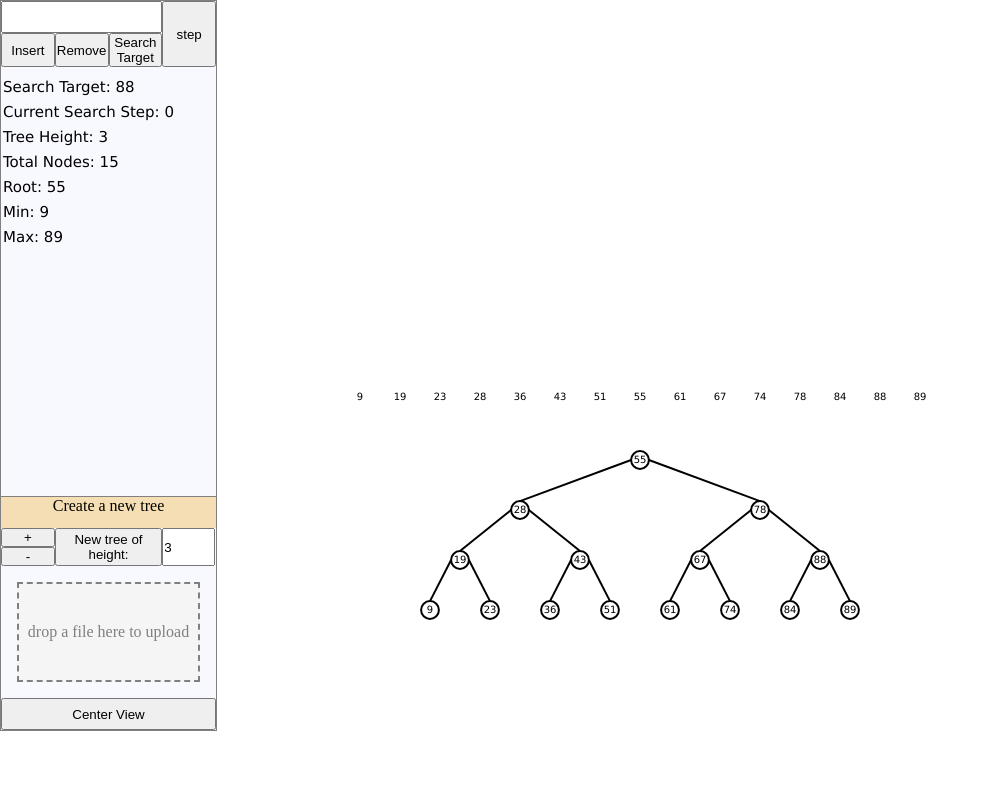
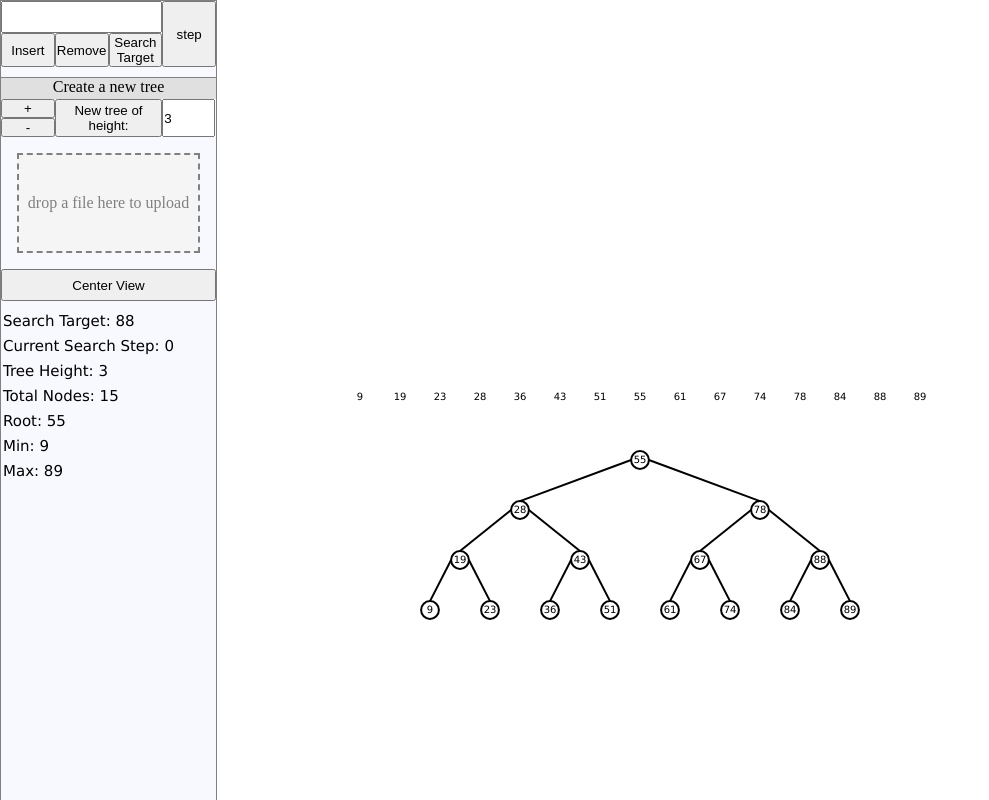
Before and after one commit to 8888/searchVisualizations, a website with bundled scripts: page index.html in a window 1280 px wide. Shown: the whole page, without its empty margins (0-989 px from the left). Built offline with nearby package versions, Linux system fonts and the light colour scheme.

Commit message:
resize side canvas
the side canvas stretches to the bottom of the screen on resize

```diff
--- a/index.css
+++ b/index.css
@@ -40,7 +40,8 @@ html, body {
     grid-column-end: 5;
     border-top: 1px solid gray;
     text-align: center;
-    background: wheat;
+    background: rgb(224, 224, 224); /* darker than ghostwhite */
+    margin-top: 10px;
 }
 
 .new-tree-plus-minus {
--- a/index.html
+++ b/index.html
@@ -13,14 +13,6 @@
                 <button id="side-bar-insert" type="button">Insert</button>
                 <button id="side-bar-remove" type="button">Remove</button>
                 <button id="side-bar-search-target" type="button">Search Target</button>
-                <div class="side-canvas-container">
-                    <canvas
-                        id="sideCanvasElement"
-                        width="215"
-                        height="425"
-                        oncontextmenu="return false;">
-                    </canvas>
-                </div>
                 <div class="new-tree-title">Create a new tree</div>
                 <div class="new-tree-plus-minus">
                     <button id="new-tree-plus"type=button>+</button>
@@ -30,6 +22,14 @@
                 <input id="new-tree-input" type="number" value="3">
                 <div id="side-bar-file-drop">drop a file here to upload</div>
                 <button id="side-bar-center-view" type=button>Center View</button>
+                <div class="side-canvas-container">
+                    <canvas
+                        id="sideCanvasElement"
+                        width="215"
+                        height="425"
+                        oncontextmenu="return false;">
+                    </canvas>
+                </div>
             </div>
             <div class="main-canvas-container">
                 <canvas
--- a/index.js
+++ b/index.js
@@ -102,6 +102,12 @@ const handleResize = () => {
     mainCanvas.height = window.innerHeight;
     // the canvas is cleared when the size changes, a redraw is needed
     state.searchIsDirty = true;
+
+    // resize the side canvas to reach the bottom of the screen
+    const sideCanvasBoundingRect = sideCanvas.getBoundingClientRect();
+    sideCanvas.height = window.innerHeight - sideCanvasBoundingRect.top;
+    // the canvas is cleared when the size changes, a redraw is needed
+    state.statsAreDirty = true;
 };
 
 const onStepClick = () => {
```
